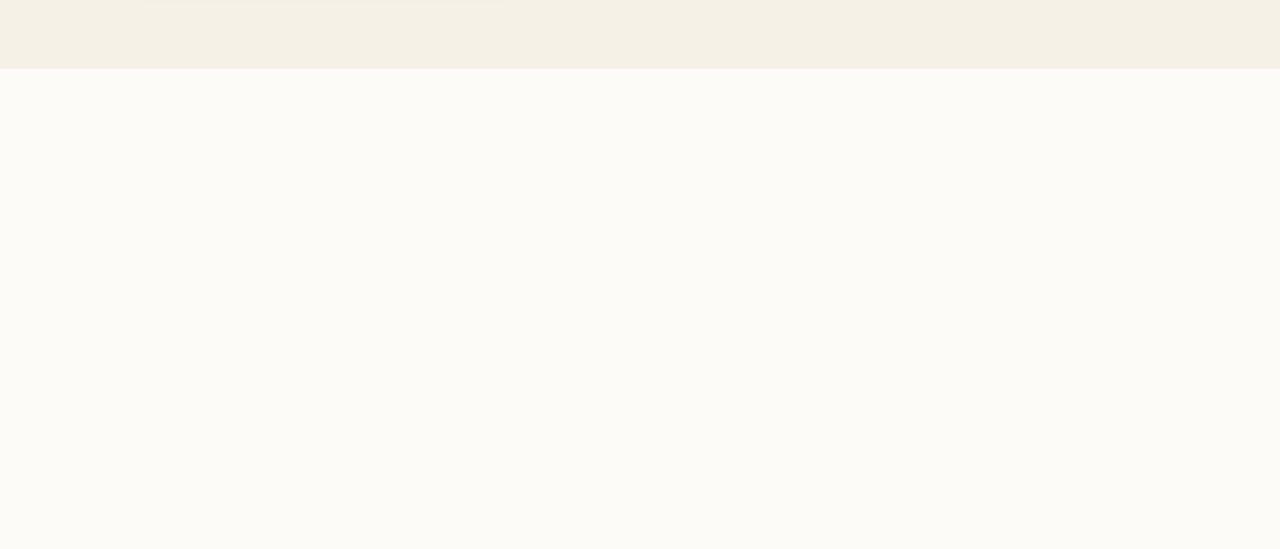
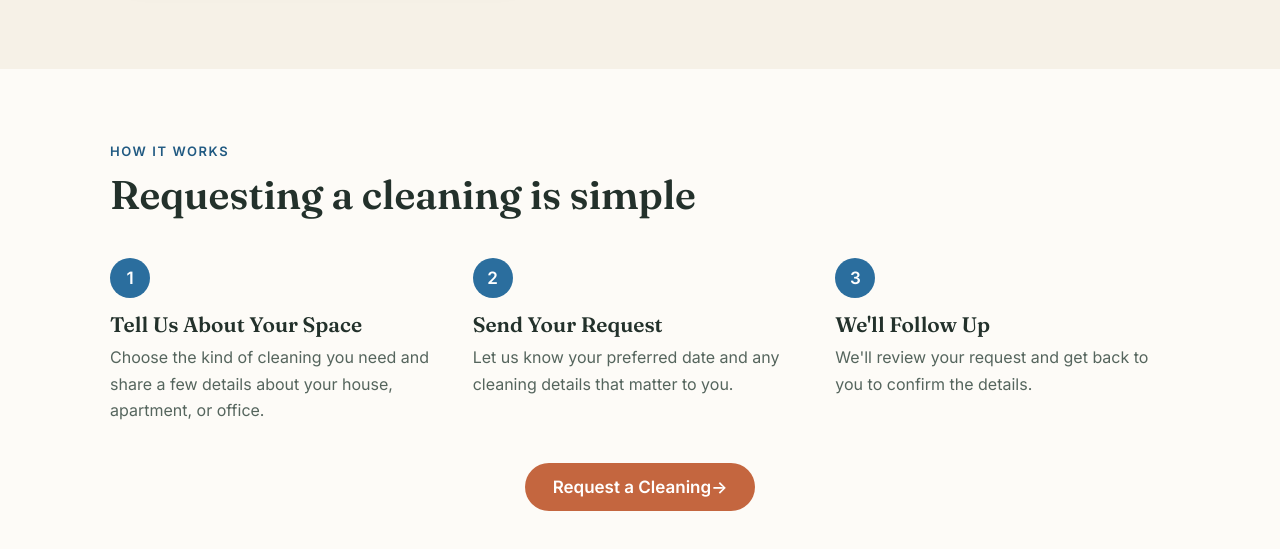
Before and after one commit to Barrientosgers/anyger-housekeeping-website, a plain HTML site: page index.html in a window 1280 px wide. Shown: the part 2294-2843 px from the top of the page. Before the commit the page ends 2363 px from the top, so only its background shows below. Drawn offline with Linux system fonts and the light colour scheme.

Commit message:
feat: add how-it-works steps
Three-step explanation of the request process, worded so it does not
promise an instant confirmation.

Co-Authored-By: Claude Sonnet 5.5 <noreply@anthropic.com>

```diff
--- a/css/styles.css
+++ b/css/styles.css
@@ -311,6 +311,34 @@ a:focus-visible, button:focus-visible {
 .logo-card img { display: block; width: 100%; height: auto; }
 @media (max-width: 820px) { .about-inner { grid-template-columns: 1fr; gap: 32px; } }
 
+/* 10. How it works */
+.steps {
+  display: grid;
+  grid-template-columns: repeat(3, 1fr);
+  gap: 28px;
+  margin: 0 0 40px;
+  padding: 0;
+  list-style: none;
+  counter-reset: step;
+}
+.step { counter-increment: step; min-width: 0; }
+.step::before {
+  content: counter(step);
+  display: grid;
+  place-items: center;
+  width: 40px;
+  height: 40px;
+  margin-bottom: 14px;
+  border-radius: 50%;
+  background: var(--blue);
+  color: #fff;
+  font-weight: 600;
+}
+.step h3 { margin-bottom: 8px; font-size: 1.3125rem; }
+.step p { color: var(--muted); font-size: 1rem; }
+.center { text-align: center; }
+@media (max-width: 760px) { .steps { grid-template-columns: 1fr; gap: 24px; } }
+
 @media (prefers-reduced-motion: reduce) {
   html { scroll-behavior: auto; }
   .btn, .card { transition: none; }
--- a/index.html
+++ b/index.html
@@ -134,6 +134,30 @@
         </div>
       </div>
     </section>
+
+    <section class="section" id="how-it-works" aria-labelledby="how-title">
+      <div class="wrap">
+        <div class="section-head">
+          <p class="eyebrow">How It Works</p>
+          <h2 id="how-title">Requesting a cleaning is simple</h2>
+        </div>
+        <ol class="steps">
+          <li class="step">
+            <h3>Tell Us About Your Space</h3>
+            <p>Choose the kind of cleaning you need and share a few details about your house, apartment, or office.</p>
+          </li>
+          <li class="step">
+            <h3>Send Your Request</h3>
+            <p>Let us know your preferred date and any cleaning details that matter to you.</p>
+          </li>
+          <li class="step">
+            <h3>We'll Follow Up</h3>
+            <p>We'll review your request and get back to you to confirm the details.</p>
+          </li>
+        </ol>
+        <p class="center"><a class="btn btn-primary" href="https://anyger-housekeeping.onrender.com/book">Request a Cleaning <span aria-hidden="true">→</span></a></p>
+      </div>
+    </section>
   </main>
 
   <script src="js/menu.js" defer></script>
```
